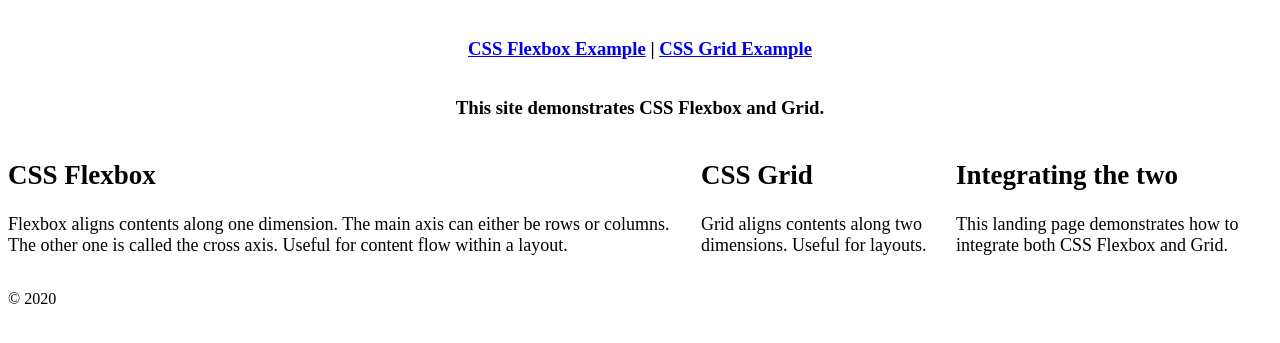
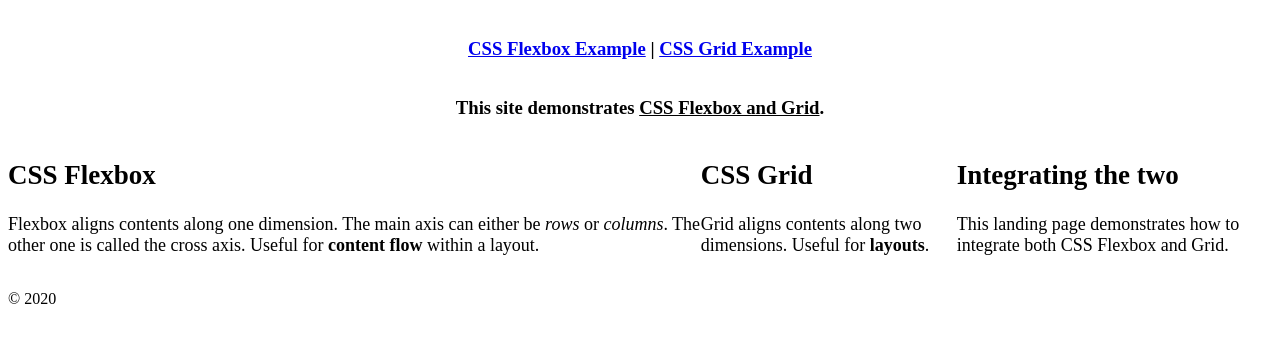
Before and after one commit to SharonMP/FEND-Project1, a plain HTML site: page index.html in a window 1280 px wide. Shown: the part 69-412 px from the top of the page. Drawn offline with Linux system fonts and the light colour scheme.

Commit message:
Add italics, bold, and underline to the paragraph text

```diff
--- a/index.html
+++ b/index.html
@@ -12,16 +12,16 @@
     <nav>
         <h3><a href="./flexbox.html">CSS Flexbox Example</a> | <a href="./grid.html">CSS Grid Example</a></h3>
     </nav>
-    <h3>This site demonstrates CSS Flexbox and Grid.</h3>
+    <h3>This site demonstrates <u>CSS Flexbox and Grid</u>.</h3>
     <section>
         <article>
             <h2>CSS Flexbox</h2>
-            <p>Flexbox aligns contents along one dimension. The main axis can either be rows or columns. The other one is called the cross axis. Useful for content flow within a layout.</p>
+            <p>Flexbox aligns contents along one dimension. The main axis can either be <em>rows</em> or <em>columns</em>. The other one is called the cross axis. Useful for <strong>content flow</strong> within a layout.</p>
         </article>
 
         <article>
             <h2>CSS Grid</h2>
-            <p>Grid aligns contents along two dimensions. Useful for layouts.</p>
+            <p>Grid aligns contents along two dimensions. Useful for <strong>layouts</strong>.</p>
         </article>
 
         <article>
```
